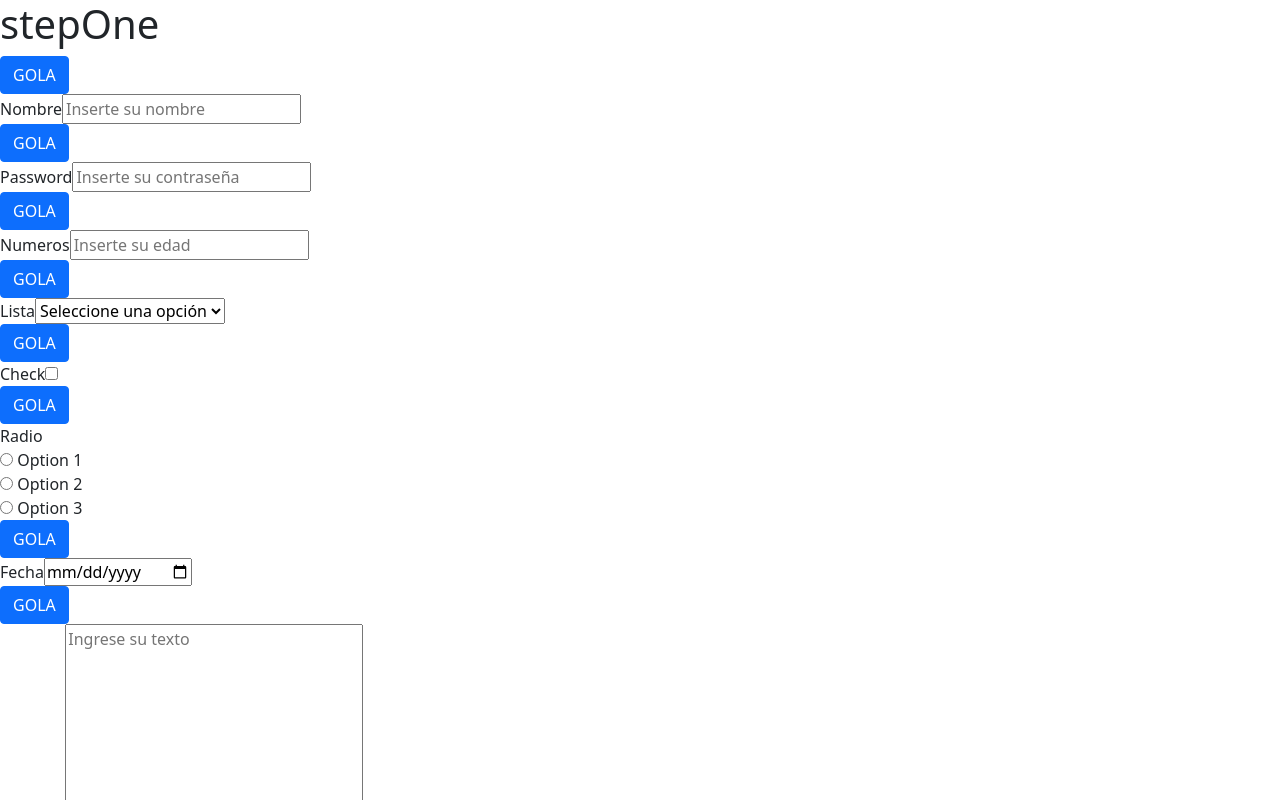
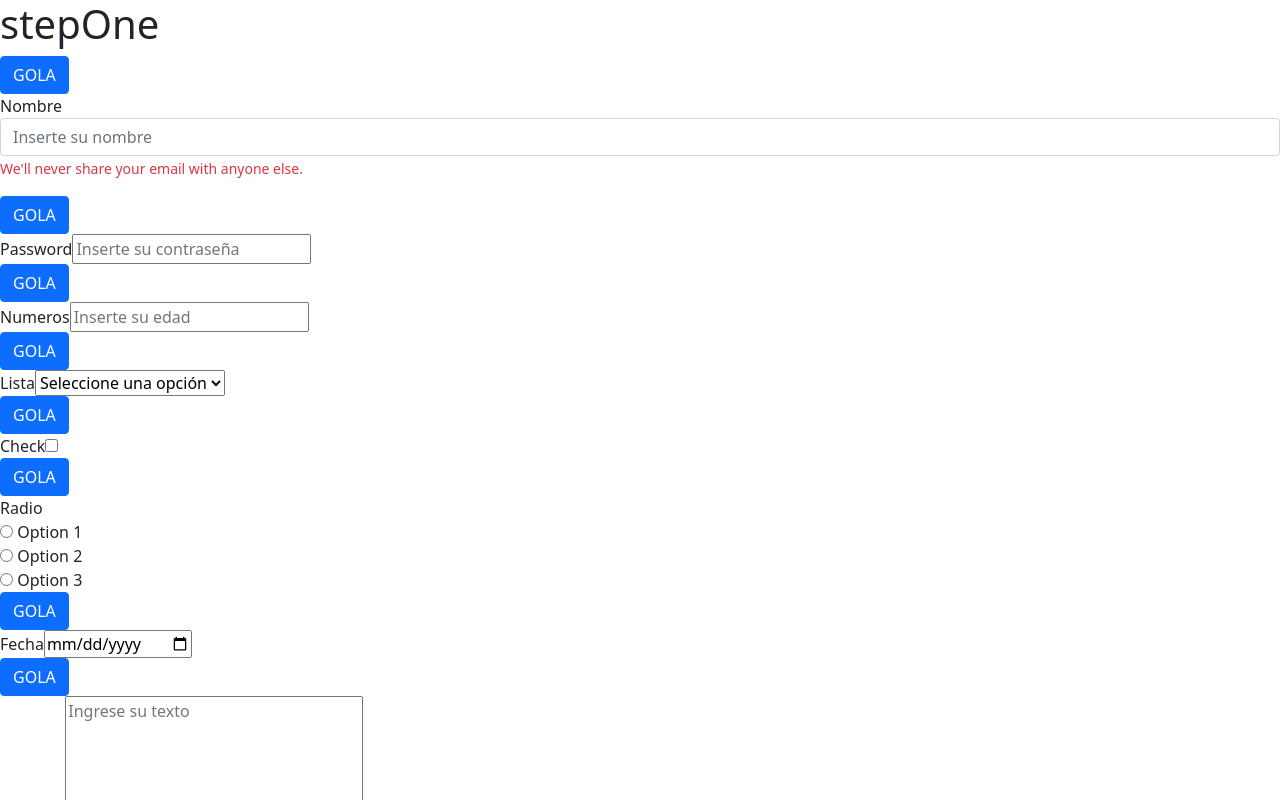
Before and after one commit to anrras/dynamic-form-json, an Angular app: page / in a window 1280 px wide. Shown: the top 800 px of the page. Built offline with nearby package versions, Linux system fonts and the light colour scheme.

Commit message:
Updated input components

```diff
--- a/src/app/custom-form/components/input-password/input-password.component.html
+++ b/src/app/custom-form/components/input-password/input-password.component.html
@@ -1,5 +1,8 @@
-<div>
-    <label [for]="field.id">{{field.config.label}}</label>
-    <input [id]="field.id" [formControl]="name" [type]="field.config.type" [placeholder]="field.config.placeholder"
-        (change)="changeText()">
+<div class="mb-3" *ngIf="field.enabled">
+    <label [for]="field.id" class="">{{field.config.label}}</label>
+    <div class="input-group">
+        <input [id]="field.id" class="form-control" [formControl]="name" [type]="field.config.type"
+            [placeholder]="field.config.placeholder" (change)="changeText()">
+        <button class="btn btn-outline-secondary" type="button" id="button-addon2">Button</button>
+    </div>
 </div>
--- a/src/app/custom-form/components/input-password/input-password.component.ts
+++ b/src/app/custom-form/components/input-password/input-password.component.ts
@@ -1,5 +1,4 @@
-import { Input } from '@angular/core';
-import { ChangeDetectionStrategy, Component, OnInit } from '@angular/core';
+import { ChangeDetectionStrategy, Component, Input } from '@angular/core';
 import {
   ControlValueAccessor,
   FormControl,
@@ -29,7 +28,6 @@ export class InputPasswordComponent implements ControlValueAccessor {
   constructor() {}
 
   writeValue(obj: any): void {
-    console.log(obj);
     this.name.setValue(obj);
   }
   registerOnChange(fn: any): void {
--- a/src/app/custom-form/components/input-text/input-text.component.html
+++ b/src/app/custom-form/components/input-text/input-text.component.html
@@ -1,5 +1,6 @@
-<div>
+<div class="mb-3">
     <label [for]="field.id">{{field.config.label}}</label>
-    <input [id]="field.id" [formControl]="name" [type]="field.config.type" [placeholder]="field.config.placeholder"
-        (change)="changeText()">
+    <input [type]="field.config.type" class="form-control" [id]="field.id" [formControl]="name"
+        [placeholder]="field.config.placeholder" (change)="changeText()">
+    <small class="text-danger">We'll never share your email with anyone else.</small>
 </div>
--- a/src/app/custom-form/components/input-text/input-text.component.ts
+++ b/src/app/custom-form/components/input-text/input-text.component.ts
@@ -34,7 +34,6 @@ export class InputTextComponent implements ControlValueAccessor {
   constructor() {}
 
   writeValue(obj: any): void {
-    console.log(obj);
     this.name.setValue(obj);
   }
   registerOnChange(fn: any): void {
```
